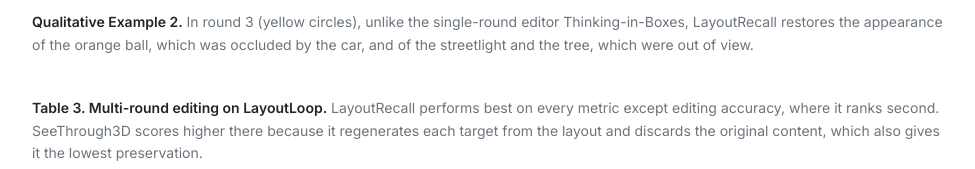
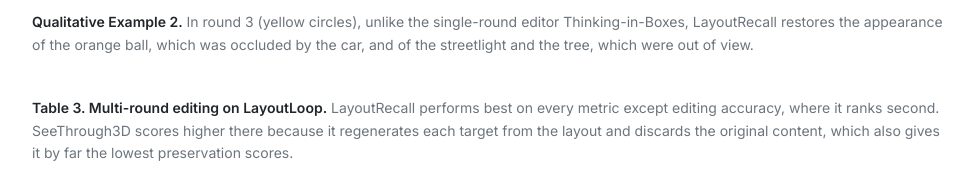
Before and after one commit to ykchizs/layoutrecall.github.io, a plain HTML site: page index.html in a window 1280 px wide. Shown: the part 3157-3326 px from the top of the page, without its empty margins (152-1127 px from the left). Drawn offline with nearby package versions, Linux system fonts and the light colour scheme.

Commit message:
Adjust table3' caption.

```diff
--- a/index.html
+++ b/index.html
@@ -82,7 +82,7 @@
       </figure>
 
       <div class="table-block">
-        <p class="table-caption"><strong>Table 3. Multi-round editing on LayoutLoop.</strong> LayoutRecall performs best on every metric except editing accuracy, where it ranks second. SeeThrough3D scores higher there because it regenerates each target from the layout and discards the original content, which also gives it the lowest preservation.</p>
+        <p class="table-caption"><strong>Table 3. Multi-round editing on LayoutLoop.</strong> LayoutRecall performs best on every metric except editing accuracy, where it ranks second. SeeThrough3D scores higher there because it regenerates each target from the layout and discards the original content, which also gives it by far the lowest preservation scores.</p>
         <div class="table-scroll">
           <table class="results">
             <thead>
```
